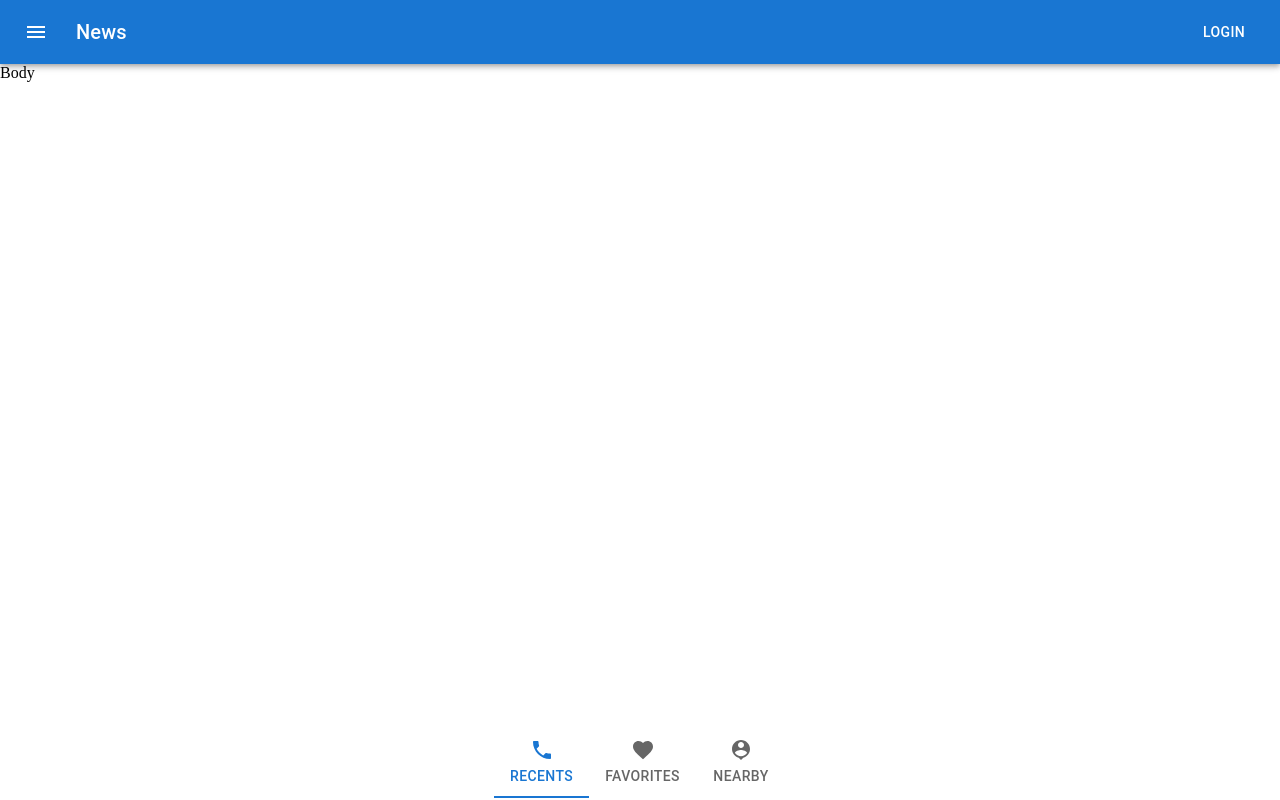
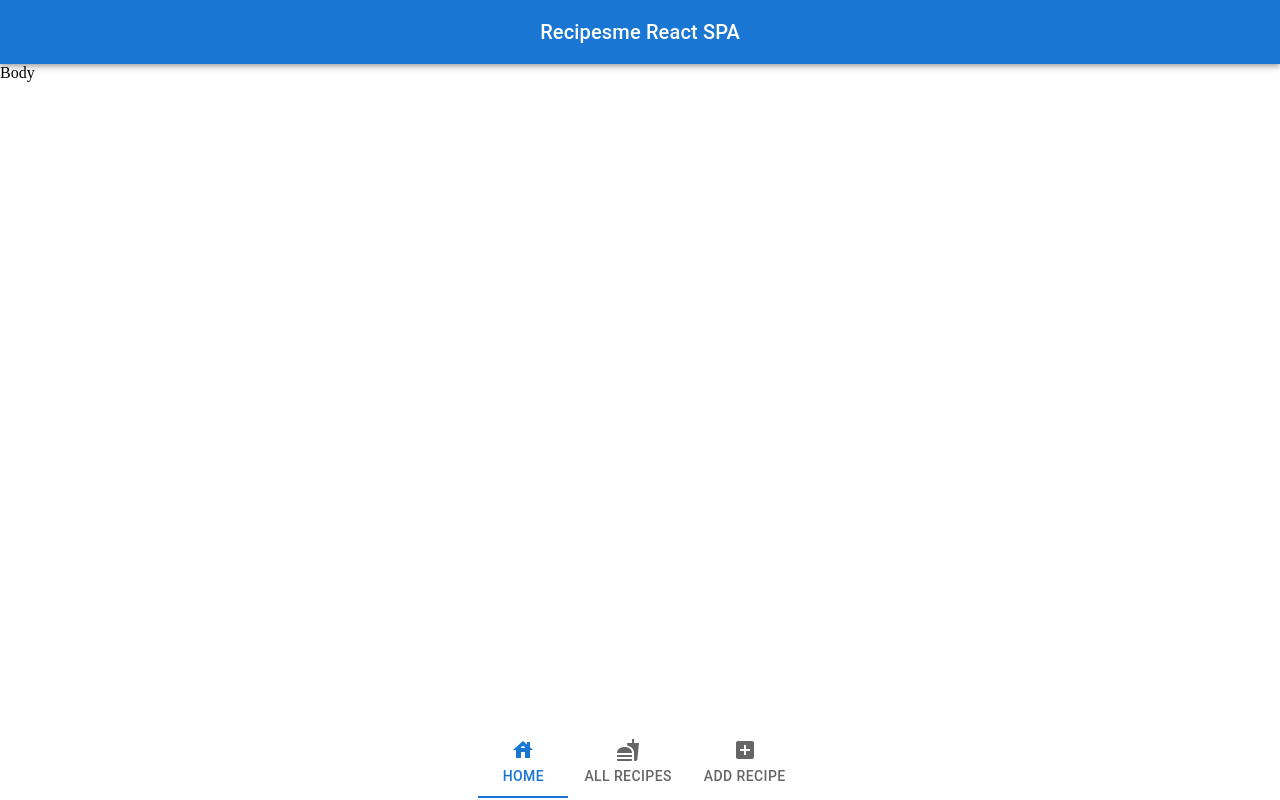
Before and after one commit to hphilpotts/recipesme-react-spa, a React (Create React App) app: page / in a window 1280 px wide. Built offline with nearby package versions, Linux system fonts and the light colour scheme; the HTML template or start-up script is replaced by a standard one.

Commit message:
Header and footer updated.

```diff
--- a/src/main/Footer.js
+++ b/src/main/Footer.js
@@ -1,9 +1,9 @@
 import * as React from 'react';
 import Tabs from '@mui/material/Tabs';
 import Tab from '@mui/material/Tab';
-import PhoneIcon from '@mui/icons-material/Phone';
-import FavoriteIcon from '@mui/icons-material/Favorite';
-import PersonPinIcon from '@mui/icons-material/PersonPin';
+import HouseIcon from '@mui/icons-material/House';
+import FastfoodIcon from '@mui/icons-material/Fastfood';
+import AddBoxIcon from '@mui/icons-material/AddBox'
 
 export default function Footer() {
   const [value, setValue] = React.useState(0);
@@ -14,10 +14,10 @@ export default function Footer() {
 
   return (
     <footer>
-      <Tabs value={value} onChange={handleChange} aria-label="icon label tabs example">
-        <Tab icon={<PhoneIcon />} label="RECENTS" />
-        <Tab icon={<FavoriteIcon />} label="FAVORITES" />
-        <Tab icon={<PersonPinIcon />} label="NEARBY" />
+      <Tabs className='footer-tabs' value={value} onChange={handleChange} aria-label="icon label tabs example">
+        <Tab icon={<HouseIcon />} label="HOME" />
+        <Tab icon={<FastfoodIcon />} label="ALL RECIPES" />
+        <Tab icon={<AddBoxIcon />} label="ADD RECIPE" />
       </Tabs>
     </footer>
   );
--- a/src/main/Header.js
+++ b/src/main/Header.js
@@ -3,28 +3,15 @@ import AppBar from '@mui/material/AppBar';
 import Box from '@mui/material/Box';
 import Toolbar from '@mui/material/Toolbar';
 import Typography from '@mui/material/Typography';
-import Button from '@mui/material/Button';
-import IconButton from '@mui/material/IconButton';
-import MenuIcon from "@mui/icons-material/Menu";
 
 export default function Header() {
   return (
     <Box sx={{ flexGrow: 1 }}>
       <AppBar position="static">
         <Toolbar>
-          <IconButton
-            size="large"
-            edge="start"
-            color="inherit"
-            aria-label="menu"
-            sx={{ mr: 2 }}
-          >
-            <MenuIcon />
-          </IconButton>
-          <Typography variant="h6" component="div" sx={{ flexGrow: 1 }}>
-            News
+          <Typography variant="h6" component="div" sx={{ flexGrow: 1 }} align='center'>
+            Recipesme React SPA
           </Typography>
-          <Button color="inherit">Login</Button>
         </Toolbar>
       </AppBar>
     </Box>
```
Also changed, not shown: src/main/Main.css (line endings or trailing spaces), 1 other file (tests, documents, lock files or other folders).
